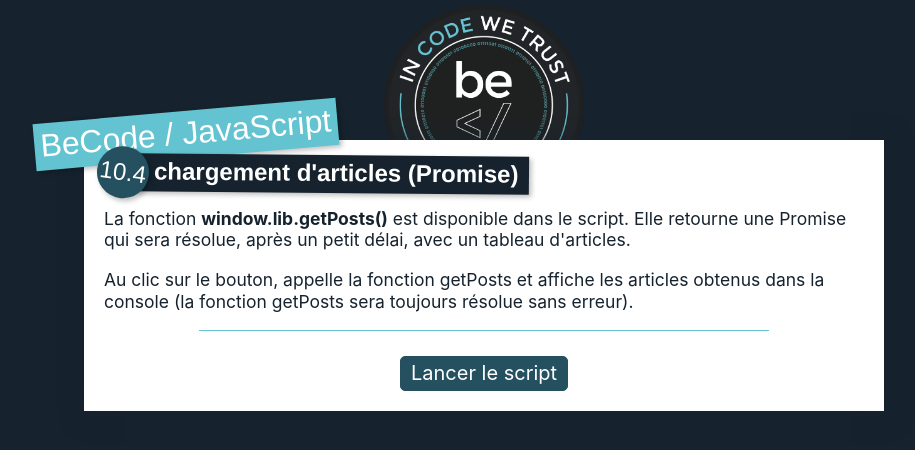
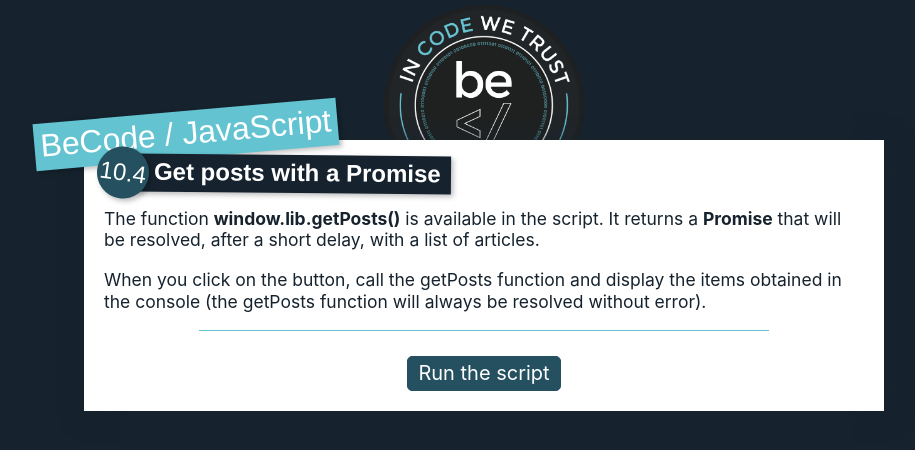
Before and after one commit to KimDelbarre/73-javascript-exercises, a website: page Series-of-73-js-exercises/10-asynchronous/04-promise-get-posts/index.html in a window 1280 px wide. Shown: the whole page, without its empty margins (156-1071 px from the left). Drawn offline with Linux system fonts and the light colour scheme.

Commit message:
add a promise

```diff
--- a/Series-of-73-js-exercises/10-asynchronous/04-promise-get-posts/index.html
+++ b/Series-of-73-js-exercises/10-asynchronous/04-promise-get-posts/index.html
@@ -7,12 +7,15 @@
  * started at 09/05/2019
 -->
 <!DOCTYPE html>
-<html lang="fr">
+<html lang="en">
   <head>
     <meta charset="UTF-8" />
-        <title>BeCode/JavaScript - 10.4: chargement d'articles (Promise)</title>
+    <title>BeCode/JavaScript - 10.4: Get posts (Promise)</title>
 
-        <link href="https://fonts.googleapis.com/css?family=Montserrat" rel="stylesheet" />
+    <link
+      href="https://fonts.googleapis.com/css?family=Montserrat"
+      rel="stylesheet"
+    />
     <link rel="stylesheet" href="../../_shared/css/normalize.css" />
     <link rel="stylesheet" href="../../_shared/css/styles.css" />
   </head>
@@ -22,17 +25,25 @@
         <h1>BeCode / JavaScript</h1>
         <h2>
           <span>10.4</span>
-                    <strong>chargement d'articles (Promise)</strong>
+          <strong>Get posts with a Promise</strong>
         </h2>
       </header>
       <div class="content">
         <section class="explain">
-                    <p>La fonction <strong>window.lib.getPosts()</strong> est disponible dans le script. Elle retourne une Promise qui sera résolue, après un petit délai, avec un tableau d'articles.</p>
-                    <p>Au clic sur le bouton, appelle la fonction getPosts et affiche les articles obtenus dans la console (la fonction getPosts sera toujours résolue sans erreur).</p>
+          <p>
+            The function <strong>window.lib.getPosts()</strong> is available in
+            the script. It returns a <strong>Promise</strong> that will be
+            resolved, after a short delay, with a list of articles.
+          </p>
+          <p>
+            When you click on the button, call the getPosts function and display
+            the items obtained in the console (the getPosts function will always
+            be resolved without error).
+          </p>
         </section>
         <section class="material">
           <div class="actions">
-                        <button type="button" id="run">Lancer le script</button>
+            <button type="button" id="run">Run the script</button>
           </div>
         </section>
       </div>
--- a/Series-of-73-js-exercises/10-asynchronous/04-promise-get-posts/script.js
+++ b/Series-of-73-js-exercises/10-asynchronous/04-promise-get-posts/script.js
@@ -10,5 +10,8 @@
 // You will have time to focus on it later.
 
 (() => {
-    // your code here
+  document.getElementById("run").addEventListener("click", function () {
+    promise = window.lib.getPosts();
+    console.log(promise);
+  });
 })();
```
Also changed, not shown: Series-of-73-js-exercises/10-asynchronous/02-get-comments/script.js (+12 -1 lines). Lines whose indentation alone changed are shown as unchanged.
